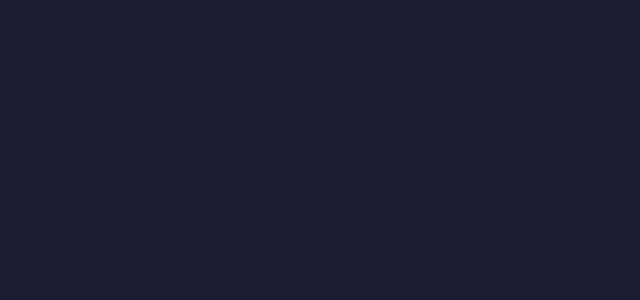
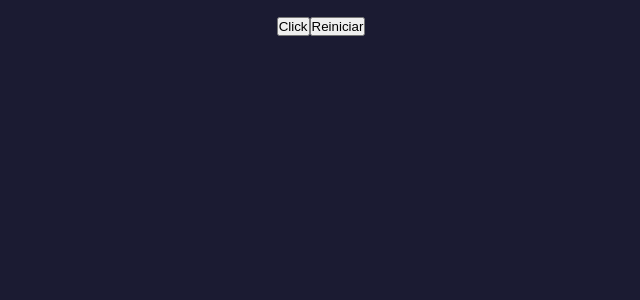
Before and after one commit to estebanpisani/contadordeClicks-freeCodeCamp, a React (Create React App) app: page / in a window 1280 px wide. Shown: the top 300 px of the page, without its empty margins (319-959 px from the left). Built offline with nearby package versions, Linux system fonts and the light colour scheme.

Commit message:
Asignación de props a Boton (destructuring) y eventos

```diff
--- a/src/App.js
+++ b/src/App.js
@@ -1,9 +1,22 @@
 import './App.css';
+import Boton from './components/Boton';
 
 function App() {
+
+  const manejarClick = () =>{
+    console.log("Click");
+  }
+
+  const reiniciarContador = () =>{
+
+  }
+
+
   return (
     <div className="App">
       <div className='contenedor-principal'>
+        <Boton texto='Click' esBotonDeClick={true} manejarClick={manejarClick} />
+        <Boton texto='Reiniciar' esBotonDeClick={false} manejarClick={reiniciarContador}/>
 
 
       </div>
--- a/src/components/Boton.jsx
+++ b/src/components/Boton.jsx
@@ -1,12 +1,16 @@
 import React from 'react';
 
 //En vez de recibir el objeto 'props' como parámetro, directamente indicamos qué propiedades de ese props {} queremos recibir. Esta sintaxis se llama Destructuring.
-function Boton({texto, esBotonDeClick}){
+//Recibimos un   string,    boolean,   función.
+function Boton({texto, esBotonDeClick, manejarClick}){
     return (
 
         //Con un operador ternario evalúo el booleano "esBotonDeClick". Según su valor (true o false) le asigno una clase u otra.
-        <button className={esBotonDeClick ? "boton-click" : "boton-reiniciar"}>
+        <button className={esBotonDeClick ? "boton-click" : "boton-reiniciar"}
+        onClick={manejarClick}>
             {texto}
         </button>
     )
 }
+
+export default Boton;
```
